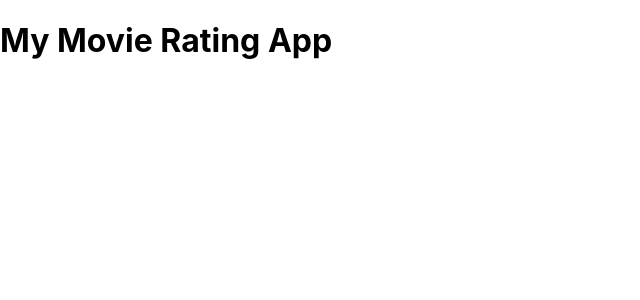
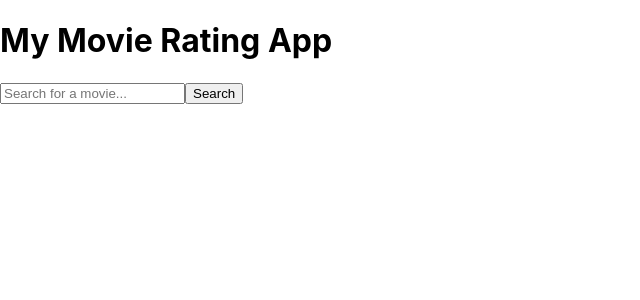
Before and after one commit to oamik/my_movie_rating, a React (Create React App) app: page / in a window 1280 px wide. Shown: the top 300 px of the page, without its empty margins (0-640 px from the left). Built offline with nearby package versions, Linux system fonts and the light colour scheme; the HTML template or start-up script is replaced by a standard one.

Commit message:
Prepared App.js and created components

```diff
--- a/src/App.js
+++ b/src/App.js
@@ -1,8 +1,20 @@
+import React, { useState } from "react";
+import SearchForm from "./components/SearchForm";
 
 function App() {
+  const [movies, setMovies] = useState([]);
+
+  const searchMovies = async (query) => {
+    const apiKey = '292e33b0c4232942b8105a33d297914d';
+    const response = await fetch(`https://api.themoviedb.org/3/search/movie?api_key=${apiKey}&query=${query}`);
+    const data = await response.json();
+    setMovies(data.results);
+  }
+
   return (
     <div className="App">
       <h1>My Movie Rating App</h1>
+      <SearchForm onSubmit={searchMovies} />
     </div>
   );
 }
--- /dev/null
+++ b/src/components/SearchForm.js
@@ -0,0 +1,23 @@
+import React, { useState } from "react";
+
+const SearchForm = ({ onSubmit }) => {
+    const [query, setQuery] = useState('');
+
+    const handleSubmit = (e) => {
+        e.preventDefault();
+        onSubmit(query);
+    };
+
+    return (
+        <form onSubmit={handleSubmit}>
+            <input type="text"
+                value={query}
+                onChange={(e) => setQuery(e.target.value)}
+                placeholder="Search for a movie..."
+            />
+            <button type="submit">Search</button>
+        </form>
+    );
+};
+
+export default SearchForm;
```
Also changed, not shown: src/components/MovieCard.js (added), src/components/MovieList.js (added).
